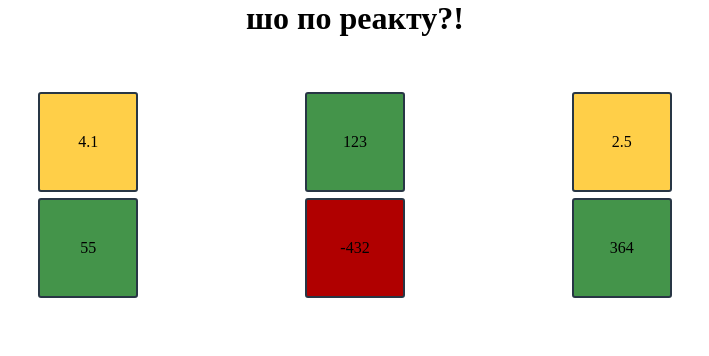
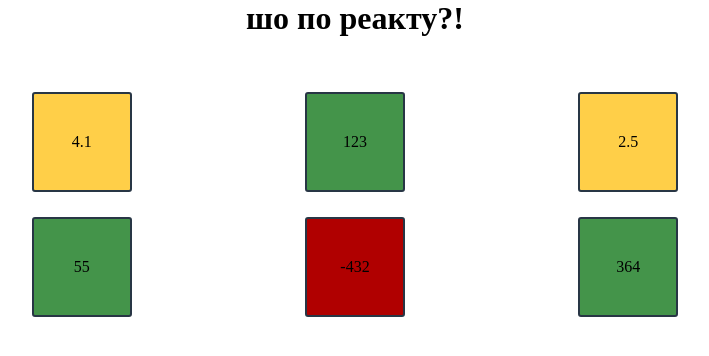
Before and after one commit to BesedinEgor/reactApp, a React (Create React App) app: page / in a window 1280 px wide. Shown: the top 356 px of the page, without its empty margins (285-994 px from the left). Built offline with nearby package versions, Linux system fonts and the light colour scheme.

Commit message:
issue#11 (#22)
* #11 создание рендер-функции, правки структуры компонентов, незначительные изменения в правилах ESlint

* #11 Eslint правки

```diff
--- a/src/App.js
+++ b/src/App.js
@@ -1,10 +1,9 @@
 import './components/App.scss';
 import './components/vars.scss';
 import './components/generatingElements/generatingElements.scss';
-import './components/titleItem/titleItem.scss';
+import './components/main/Main.scss';
 
-import TitleItem from './components/titleItem/TitleItem';
-import GeneratingElements from './components/generatingElements/GeneratingElements';
+import Main from './components/main/Main';
 
 const OBJECTS = [
   {
@@ -54,10 +53,10 @@ const cloneObjects = JSON.parse(JSON.stringify(OBJECTS));
 function App() {
   return (
     <div className="App">
-      <TitleItem />
-      <GeneratingElements cloneObjects={cloneObjects} />
+      <Main />
     </div>
   );
 }
 
 export default App;
+export { cloneObjects };
--- a/src/components/generatingElements/GeneratingElements.jsx
+++ b/src/components/generatingElements/GeneratingElements.jsx
@@ -1,9 +1,8 @@
+// eslint-disable-next-line no-unused-vars
 import React from 'react';
 
-export const GeneratingElements = (Props) => {
-  return (
-    <section className="elements">
-      {Props.cloneObjects
+const GeneratingElements = (props) => {
+  return props
     .filter((el) => el.value !== String(el.value))
     .map((el) => {
       if (el.value > 5) {
@@ -36,12 +35,8 @@ export const GeneratingElements = (Props) => {
             {el.value}
           </div>
         );
-          } else {
-            return null;
       }
-        })}
-    </section>
-  );
+    });
 };
 
 export default GeneratingElements;
--- a/src/components/generatingElements/generatingElements.scss
+++ b/src/components/generatingElements/generatingElements.scss
@@ -1,6 +1,7 @@
 .elements {
   padding-top: 50px;
   display: grid;
+  gap: 20px;
   grid-template-columns: repeat(3, 1fr);
   justify-items: center;
 }
--- /dev/null
+++ b/src/components/main/Main.jsx
@@ -0,0 +1,18 @@
+// eslint-disable-next-line no-unused-vars
+import React from 'react';
+
+import GeneratingElements from '../generatingElements/GeneratingElements';
+import { cloneObjects } from '../../App';
+
+const Main = () => {
+  return (
+    <div className="wrapper">
+      <div className="titleItem">
+        <h1>шо по реакту?!</h1>
+      </div>
+      <section className="elements">{GeneratingElements(cloneObjects)}</section>
+    </div>
+  );
+};
+
+export default Main;
--- /dev/null
+++ b/src/components/main/Main.scss
@@ -0,0 +1,4 @@
+.titleItem {
+  text-align: center;
+  color: var(--dark-color);
+}
--- a/src/components/titleItem/TitleItem.jsx
+++ /dev/null
@@ -1,11 +0,0 @@
-import React from 'react';
-
-const TitleItem = () => {
-  return (
-    <div className="titleItem">
-      <h1>шо по реакту?!</h1>
-    </div>
-  );
-};
-
-export default TitleItem;
--- a/src/components/titleItem/titleItem.scss
+++ /dev/null
@@ -1,4 +0,0 @@
-.titleItem {
-    text-align: center;
-    color: var(--dark-color);
-}
```
Also changed, not shown: .eslintrc.json. Lines whose indentation alone changed are shown as unchanged.
